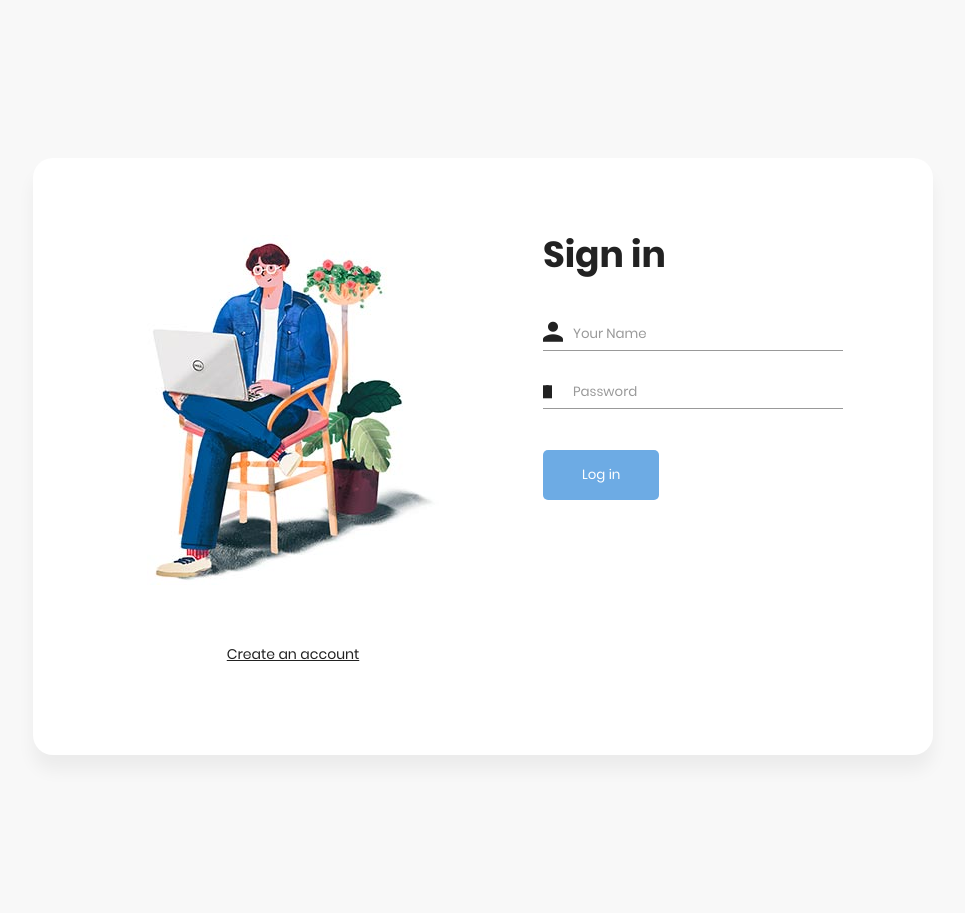
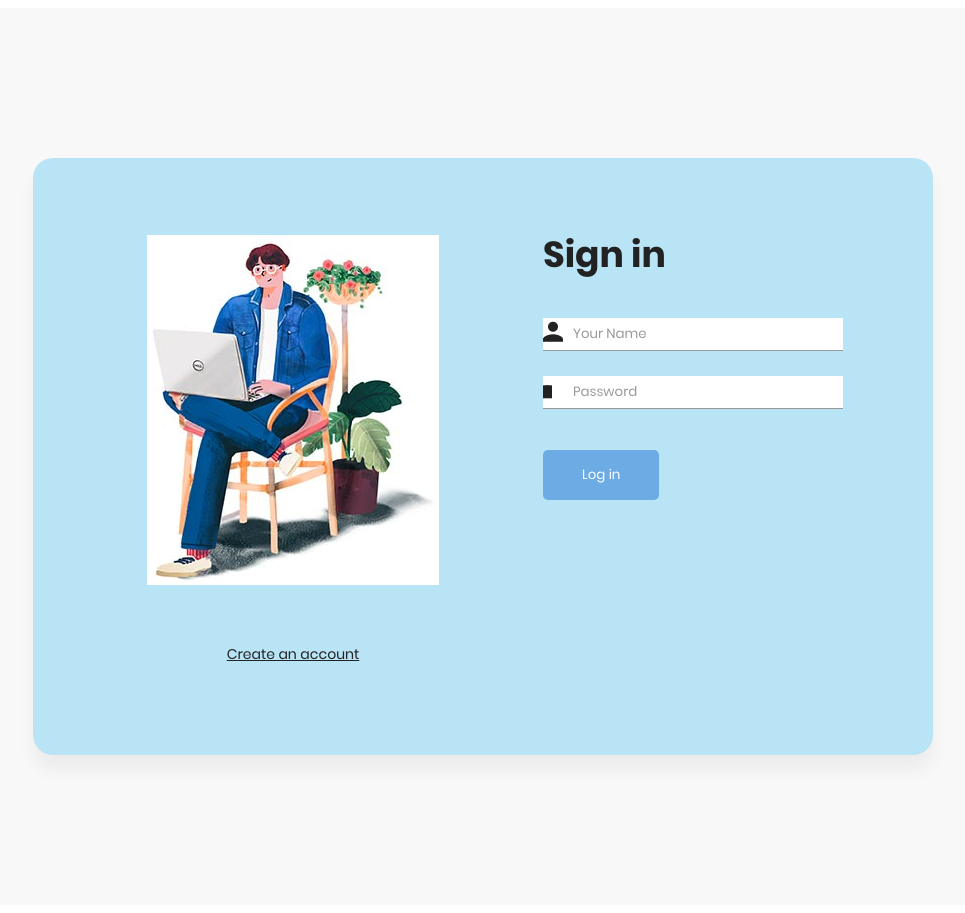
Before and after one commit to Gowsikkan/MultiDisease_PredictionSystem, a Flask app: page / in a window 1280 px wide. Shown: the whole page, without its empty margins (157-1122 px from the left). Run offline with Flask 2, Linux system fonts and the light colour scheme; parts of the project's set-up code (start-up, migrations or seed data) failed here and were passed over; some libraries are stand-ins or nearby versions.

Commit message:
Final changes done

```diff
--- a/static/styles/style.css
+++ b/static/styles/style.css
@@ -196,13 +196,13 @@ body {
   font-size: 13px;
   line-height: 1.8;
   color: #222;
-  background: #f8f8f8;
+  background: #ffffff;
   font-weight: 400;
   font-family: Poppins; }
 
 .container {
   width: 900px;
-  background: #fff;
+  background: rgb(185, 228, 245);
   margin: 0 auto;
   box-shadow: 0px 15px 16.83px 0.17px rgba(0, 0, 0, 0.05);
   -moz-box-shadow: 0px 15px 16.83px 0.17px rgba(0, 0, 0, 0.05);
@@ -368,7 +368,7 @@ input[type=checkbox]:not(old) + label > span {
   -webkit-border-radius: 2px;
   -o-border-radius: 2px;
   -ms-border-radius: 2px;
-  background: white;
+  background: rgb(255, 255, 255);
   background-image: -moz-linear-gradient(white, white);
   background-image: -ms-linear-gradient(white, white);
   background-image: -o-linear-gradient(white, white);
--- a/templates/output.html
+++ b/templates/output.html
@@ -69,7 +69,7 @@
         <img src='static\yes.gif'>
 
         {%endif%}
-            <form action="/" >
+            <form action="{{ url_for('diabetesPage') }}" >
                 <button >Home</button>
             </form>
         </center>
```
